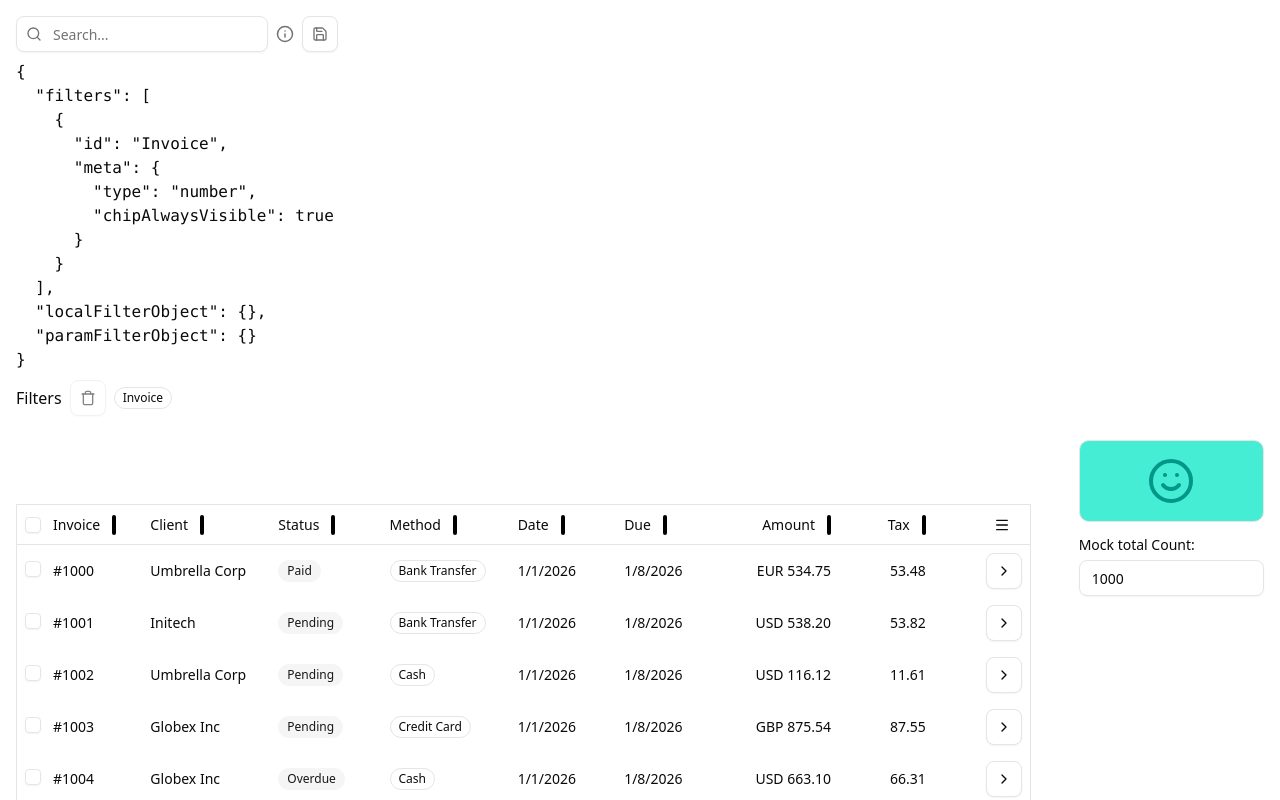
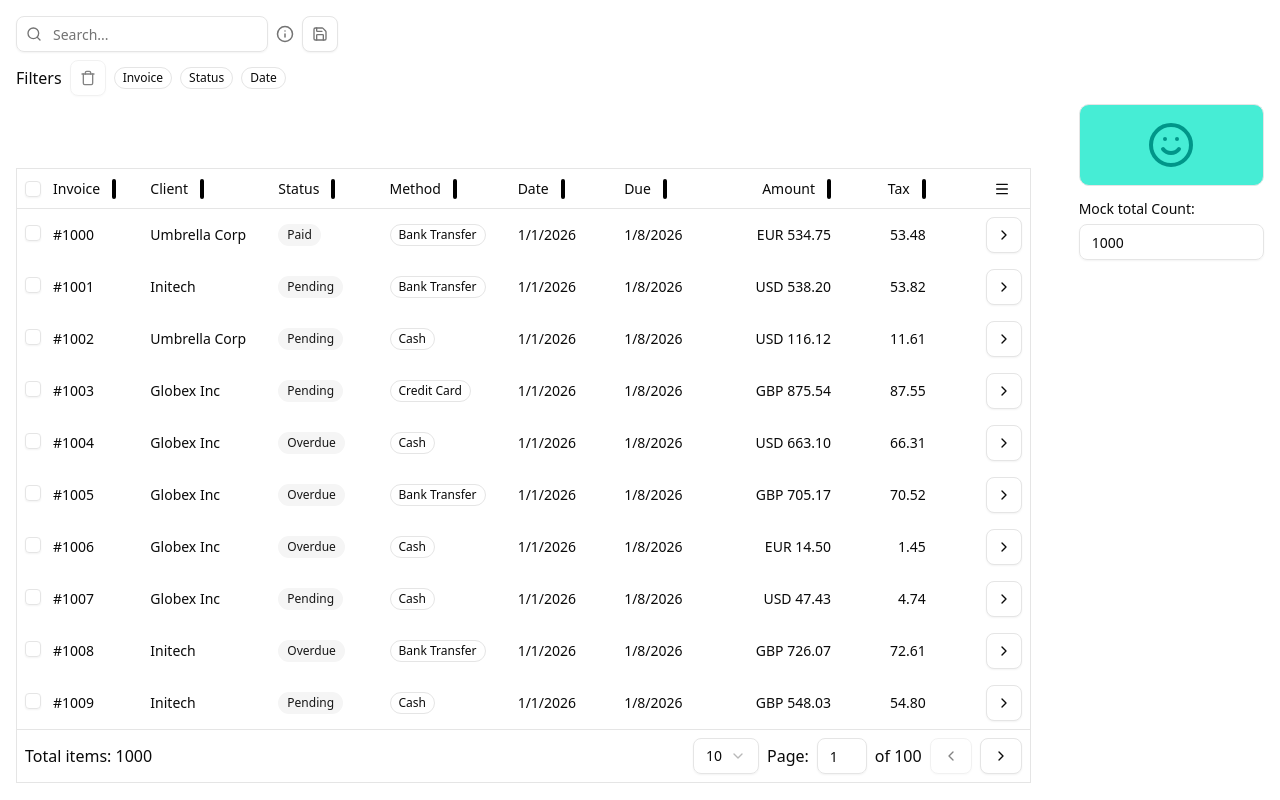
Before and after one commit to rejnowicz281/utab, a React (Vite) app: page / in a window 1280 px wide. Shown: the top 800 px of the page. Built offline with nearby package versions, Linux system fonts and the light colour scheme.

Commit message:
date filters

```diff
--- a/src/components/organisms/filter-controller/components/filters-chip-list/filters-chip-list.tsx
+++ b/src/components/organisms/filter-controller/components/filters-chip-list/filters-chip-list.tsx
@@ -26,6 +26,8 @@ export const FiltersBadgesList = () => {
                         return <TextFilterChip key={filter.id} filter={filter} />;
                     case "number":
                         return <TextFilterChip type="number" key={filter.id} filter={filter} />;
+                    case "date":
+                        return <TextFilterChip type="date" key={filter.id} filter={filter} />;
                     default:
                         return <TextFilterChip key={filter.id} filter={filter} />;
                 }
--- a/src/components/organisms/filter-controller/filter-controller.tsx
+++ b/src/components/organisms/filter-controller/filter-controller.tsx
@@ -6,7 +6,6 @@ import {
     FilterControllerProvider,
     type IFilterControllerProps
 } from "./providers/filter-controller-provider/filter-controller-provider";
-import { useFilterControllerContext } from "./providers/filter-controller-provider/filter-controller-provider.hooks";
 
 export const FilterController = (props: IFilterControllerProps) => {
     return (
@@ -17,7 +16,7 @@ export const FilterController = (props: IFilterControllerProps) => {
 };
 
 const FilterControllerMain = () => {
-    const { filters, localFilterObject, paramFilterObject } = useFilterControllerContext();
+    // const { filters, localFilterObject, paramFilterObject } = useFilterControllerContext();
 
     return (
         <div className="flex flex-col gap-2">
@@ -26,7 +25,7 @@ const FilterControllerMain = () => {
                 <LocalSearchTooltip />
                 <FiltersSheet />
             </div>
-            <pre>{JSON.stringify({ filters, localFilterObject, paramFilterObject }, null, 2)}</pre>
+            {/* <pre>{JSON.stringify({ filters, localFilterObject, paramFilterObject }, null, 2)}</pre> */}
             <FiltersBadgesList />
         </div>
     );
--- a/src/components/organisms/tanstack-table/hooks/use-tanstack-table.ts
+++ b/src/components/organisms/tanstack-table/hooks/use-tanstack-table.ts
@@ -9,7 +9,7 @@ import {
 import { useCallback, useMemo, useState } from "react";
 
 export interface ITableFilterMeta {
-    type: "text" | "number";
+    type: "text" | "number" | "date";
     chipAlwaysVisible?: boolean;
 }
 
--- a/src/components/pages/main-page/main-page.tsx
+++ b/src/components/pages/main-page/main-page.tsx
@@ -34,31 +34,58 @@ export default function MainPage() {
             accessor("client", {
                 cell: ({ getValue }) => getValue(),
                 header: "Client",
-                id: "Client"
+                id: "Client",
+                meta: {
+                    filter: {
+                        type: "text"
+                    }
+                }
             }),
 
             accessor("status", {
                 cell: ({ getValue }) => <Badge variant="secondary">{getValue()}</Badge>,
                 header: "Status",
-                id: "Status"
+                id: "Status",
+                meta: {
+                    filter: {
+                        type: "text", // TODO: Select
+                        chipAlwaysVisible: true
+                    }
+                }
             }),
 
             accessor("method", {
                 cell: ({ getValue }) => <Badge variant="outline">{getValue()}</Badge>,
                 header: "Method",
-                id: "Method"
+                id: "Method",
+                meta: {
+                    filter: {
+                        type: "text" // TODO: Select
+                    }
+                }
             }),
 
             accessor("date", {
                 cell: ({ getValue }) => new Date(getValue()).toLocaleDateString(),
                 header: "Date",
-                id: "Date"
+                id: "Date",
+                meta: {
+                    filter: {
+                        type: "date",
+                        chipAlwaysVisible: true
+                    }
+                }
             }),
 
             accessor("dueDate", {
                 cell: ({ getValue }) => new Date(getValue()).toLocaleDateString(),
                 header: "Due",
-                id: "Due"
+                id: "Due",
+                meta: {
+                    filter: {
+                        type: "date"
+                    }
+                }
             }),
 
             accessor("amount", {
@@ -69,7 +96,10 @@ export default function MainPage() {
                 header: "Amount",
                 id: "Amount",
                 meta: {
-                    cellAlign: "right"
+                    cellAlign: "right",
+                    filter: {
+                        type: "number"
+                    }
                 }
             }),
 
@@ -78,7 +108,10 @@ export default function MainPage() {
                 header: "Tax",
                 id: "Tax",
                 meta: {
-                    cellAlign: "right"
+                    cellAlign: "right",
+                    filter: {
+                        type: "number"
+                    }
                 }
             }),
 
@@ -87,7 +120,10 @@ export default function MainPage() {
                 header: "Ref",
                 id: "Ref",
                 meta: {
-                    hiddenByDefault: true
+                    hiddenByDefault: true,
+                    filter: {
+                        type: "text"
+                    }
                 }
             }),
 
@@ -143,7 +179,7 @@ export default function MainPage() {
 
     return (
         <TooltipProvider>
-            <div className="flex flex-col gap-6 p-4">
+            <div className="flex flex-col gap-2 p-4">
                 <FilterController filters={filters} />
                 <div className="flex gap-12">
                     <TanstackTable
```
